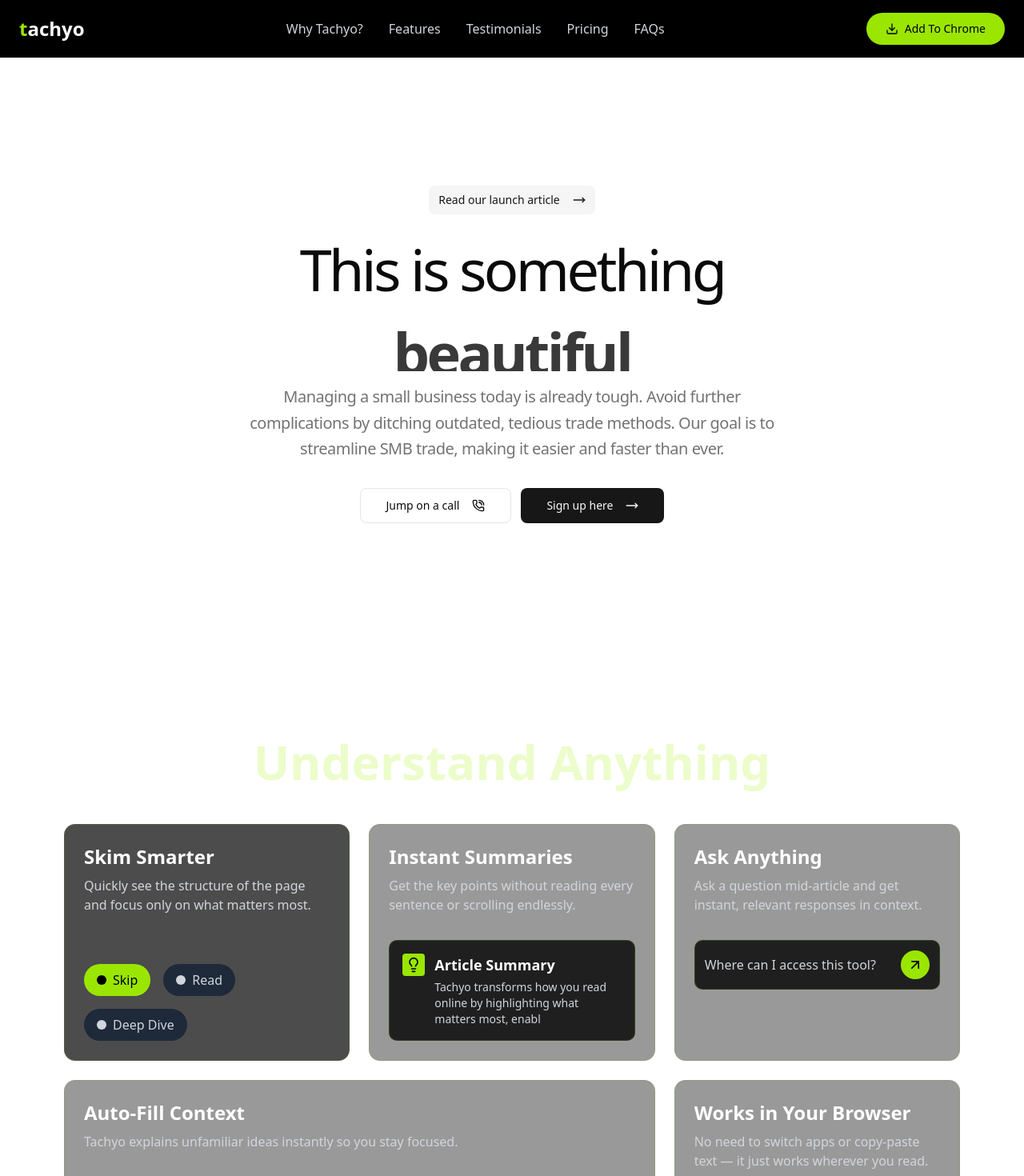
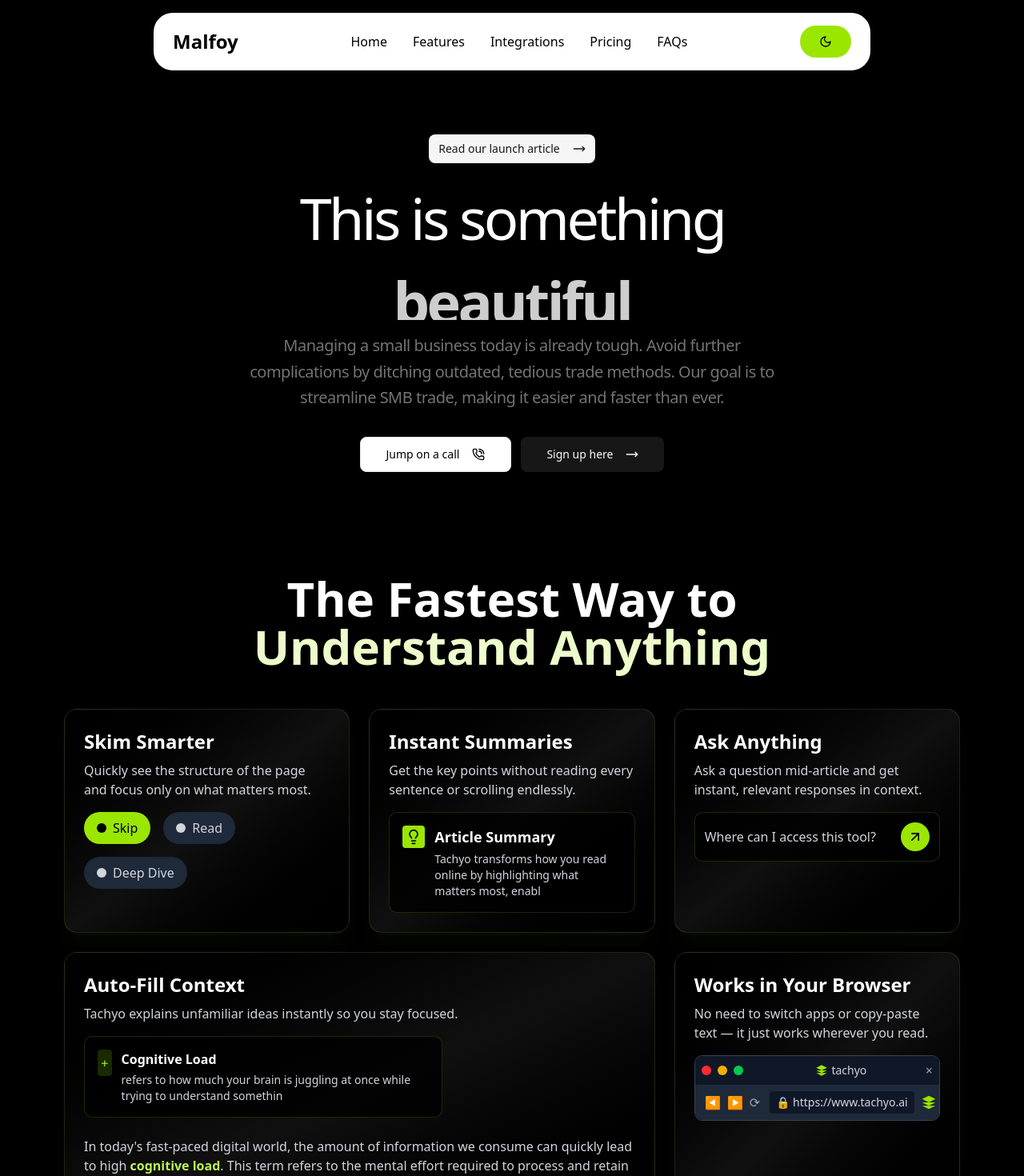
Before and after one commit to Fardeen26/malfoy, a Next.js app: page / in a window 1280 px wide. Shown: the top 1470 px of the page at 80% size. Built offline with nearby package versions, Linux system fonts and the light colour scheme.

Commit message:
fix: navbar and bento cards

```diff
--- a/src/app/layout.tsx
+++ b/src/app/layout.tsx
@@ -26,7 +26,7 @@
   return (
     <html lang="en">
       <body
-        className={`${geistSans.variable} ${geistMono.variable} antialiased`}
+        className={`${geistSans.variable} ${geistMono.variable} bg-black text-white antialiased`}
       >
         <Navbar />
         {children}
--- a/src/app/page.tsx
+++ b/src/app/page.tsx
@@ -13,7 +13,10 @@
       <WhyChooseSection />
       <FaqSection />
       <PricingSection />
-      <CTASection />
+      <div className="px-4">
+        <CTASection />
+      </div>
+
     </div>
   );
 }
--- a/src/components/BentoGrid.tsx
+++ b/src/components/BentoGrid.tsx
@@ -13,10 +13,23 @@
 
 const BentoCard = ({ title, description, className = "", children }: BentoCardProps) => {
     return (
-        <div className={`rounded-xl border border-lime-600/20 bg-black/40 backdrop-blur-sm p-6 flex flex-col ${className}`}>
-            <h2 className="text-2xl font-bold text-white mb-2">{title}</h2>
-            <p className="text-gray-300 mb-4">{description}</p>
-            {children}
+        <div
+            className={`relative rounded-2xl border border-lime-300/15 bg-gradient-to-br from-black/60 via-neutral-900/70 to-black/80 shadow-xl shadow-lime-900/10 backdrop-blur-md p-6 flex flex-col overflow-hidden group transition-shadow duration-300 hover:shadow-2xl ${className}`}
+        >
+            {/* Gradient overlay */}
+            <div
+                className="pointer-events-none absolute inset-0 opacity-0 group-hover:opacity-100 transition-opacity duration-500"
+                style={{
+                    background: "linear-gradient(0deg, #ff6a00 0%, #ee0979 100%)",
+                    zIndex: 0,
+                }}
+            />
+            {/* Card content */}
+            <div className="relative z-10">
+                <h2 className="text-2xl font-bold text-white mb-2">{title}</h2>
+                <p className="text-gray-300 mb-4">{description}</p>
+                {children}
+            </div>
         </div>
     );
 };
--- a/src/components/CtaSection.tsx
+++ b/src/components/CtaSection.tsx
@@ -3,7 +3,7 @@
 
 export default function CTASection() {
     return (
-        <div className="w-full bg-gradient-to-r from-purple-900 via-purple-800 to-purple-900 rounded-3xl px-4 py-20 text-center">
+        <div className="w-full my-10 bg-gradient-to-r from-purple-900 via-purple-800 to-purple-900 rounded-3xl px-4 py-20 text-center">
             <h2 className="text-4xl md:text-5xl font-bold text-white mb-3">
                 Ready to get started?
             </h2>
--- a/src/components/Pricings.tsx
+++ b/src/components/Pricings.tsx
@@ -3,7 +3,7 @@
 
 export default function PricingSection() {
     return (
-        <div className="flex flex-col md:flex-row items-center justify-center gap-5 py-10 bg-gray-900 text-white px-4">
+        <div className="flex flex-col md:flex-row items-center justify-center gap-5 py-10 text-white px-4">
             {/* Starter Plan */}
             <div className="w-full md:w-80 bg-gray-800 rounded-3xl p-6 flex flex-col">
                 <h2 className="text-xl font-bold mb-2">Starter</h2>
--- a/src/components/WhyChooseUs.tsx
+++ b/src/components/WhyChooseUs.tsx
@@ -27,7 +27,7 @@
     ];
 
     return (
-        <section className="w-full max-w-6xl mx-auto px-4 py-16 bg-gradient-to-b from-black to-neutral-900 dark:from-black dark:to-neutral-900 text-white">
+        <section className="w-full max-w-6xl mx-auto px-4 py-16 text-white">
             <div className="text-center mb-8">
                 <h2 className="text-4xl md:text-5xl font-bold mb-4">
                     Why Choose <span className="font-serif italic text-amber-400">Aligno</span>?
--- a/src/components/navbar.tsx
+++ b/src/components/navbar.tsx
@@ -2,43 +2,44 @@
 
 import Link from 'next/link';
 import { Button } from '@/components/ui/button';
-import { Download } from 'lucide-react';
+import { MoonIcon } from 'lucide-react';
 
 export default function Navbar() {
     return (
-        <nav className="flex items-center justify-between px-6 py-4 bg-black">
+        <header className='flex w-full justify-center pt-4'>
+            <nav className="flex items-center justify-between px-6 rounded-3xl py-4 bg-white text-black w-[70vw]">
                 <div className="flex items-center">
                     <Link href="/">
                         <div className="flex items-center">
-                        <span className="text-2xl font-bold text-white">
-                            <span className="text-lime-400">t</span>achyo
+                            <span className="text-2xl font-bold">
+                                Malfoy
                             </span>
                         </div>
                     </Link>
                 </div>
 
                 <div className="hidden md:flex items-center space-x-8">
-                <Link href="/why-tachyo" className="text-gray-300 hover:text-white transition-colors">
-                    Why Tachyo?
+                    <Link href="/why-tachyo" className="">
+                        Home
                     </Link>
-                <Link href="/features" className="text-gray-300 hover:text-white transition-colors">
+                    <Link href="/features" className="">
                         Features
                     </Link>
-                <Link href="/testimonials" className="text-gray-300 hover:text-white transition-colors">
-                    Testimonials
+                    <Link href="/testimonials" className="">
+                        Integrations
                     </Link>
-                <Link href="/pricing" className="text-gray-300 hover:text-white transition-colors">
+                    <Link href="/pricing" className="">
                         Pricing
                     </Link>
-                <Link href="/faqs" className="text-gray-300 hover:text-white transition-colors">
+                    <Link href="/faqs" className="">
                         FAQs
                     </Link>
                 </div>
 
                 <Button className="bg-lime-400 hover:bg-lime-500 text-black rounded-full px-6">
-                <Download className="mr-2 h-4 w-4" />
-                Add To Chrome
+                    <MoonIcon className='w-4 h-4' />
                 </Button>
             </nav>
+        </header>
     );
 };
--- a/src/components/ui/animated-hero.tsx
+++ b/src/components/ui/animated-hero.tsx
@@ -26,7 +26,7 @@
   return (
     <div className="w-full">
       <div className="container mx-auto">
-        <div className="flex gap-8 py-20 lg:py-40 items-center justify-center flex-col">
+        <div className="flex gap-8 py-12 lg:py-20 items-center justify-center flex-col">
           <div>
             <Button variant="secondary" size="sm" className="gap-4">
               Read our launch article <MoveRight className="w-4 h-4" />
@@ -69,7 +69,7 @@
             </p>
           </div>
           <div className="flex flex-row gap-3">
-            <Button size="lg" className="gap-4" variant="outline">
+            <Button size="lg" className="gap-4 text-black" variant="outline">
               Jump on a call <PhoneCall className="w-4 h-4" />
             </Button>
             <Button size="lg" className="gap-4">
```
Lines whose indentation alone changed are shown as unchanged.
